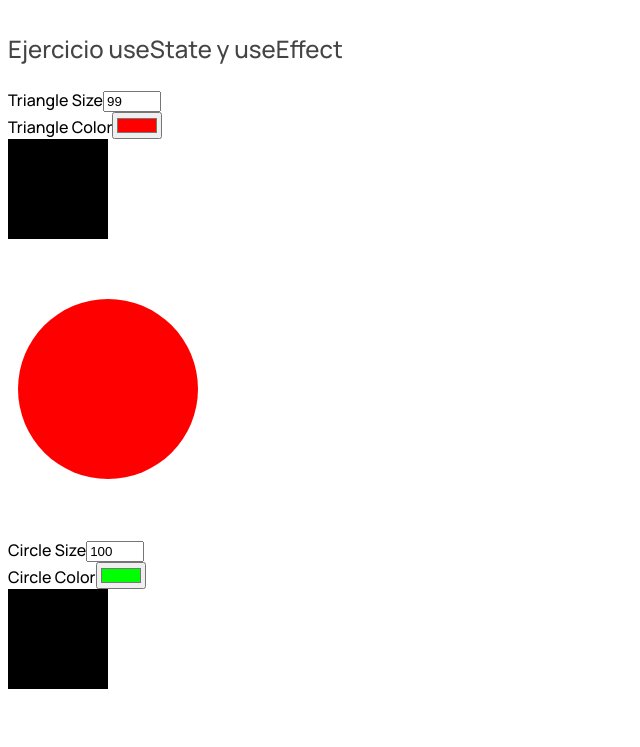
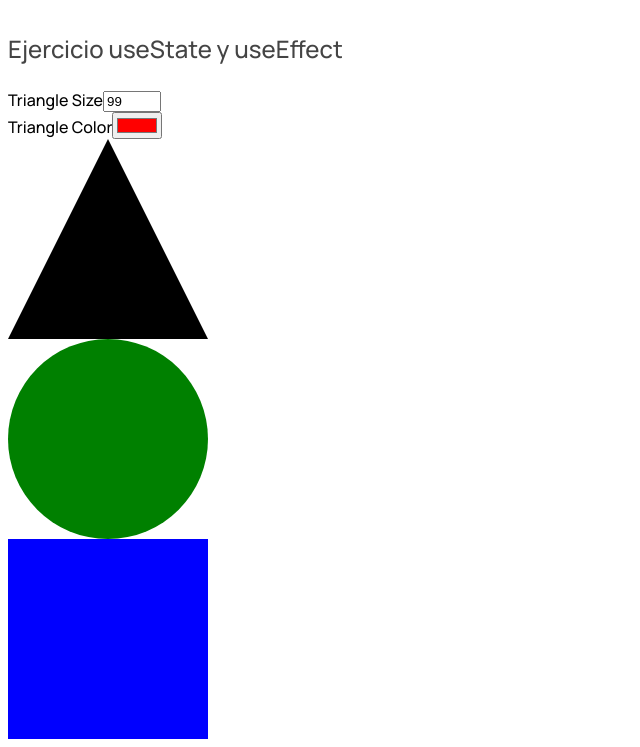
Before and after one commit to eliashz/ReactAvanzado-Modulo2, a React (Vite) app: page / in a window 1280 px wide. Shown: the top 747 px of the page, without its empty margins (0-640 px from the left). Built offline with nearby package versions, Linux system fonts and the light colour scheme.

Commit message:
shapes done

```diff
--- a/src/components/atoms/Circle.jsx
+++ b/src/components/atoms/Circle.jsx
@@ -2,8 +2,8 @@ import React from 'react'
 
 const Circle = () => {
   return (
-    <svg viewBox='0 0 100 100' width='200'>
-      <circle fill='red' cx='50' cy='50' r='45' />
+    <svg height='200' width='200'>
+      <circle cx='100' cy='100' r='100' fill='green' />
     </svg>
   )
 }
--- a/src/components/atoms/Square.jsx
+++ b/src/components/atoms/Square.jsx
@@ -2,8 +2,8 @@ import React from 'react'
 
 const Square = () => {
   return (
-    <svg>
-      <rect width='100' height='100' />
+    <svg width='200' height='200'>
+      <rect width='200' height='200' fill='blue' />
     </svg>
   )
 }
--- a/src/components/atoms/Triangle.jsx
+++ b/src/components/atoms/Triangle.jsx
@@ -2,8 +2,8 @@ import React from 'react'
 
 const Triangle = () => {
   return (
-    <svg>
-
+    <svg height='200' width='200'>
+      <path d='M100 0 L0 200 L200 200 Z' />
     </svg>
   )
 }
--- a/src/components/molecules/Selector.jsx
+++ b/src/components/molecules/Selector.jsx
@@ -19,8 +19,9 @@ const Selector = ({ shape, shapeSize, shapeColor, setFigures, figures }) => {
         {shape} Color
         <Input type='color' setValue={setColor} value={color}></Input>
       </Label>
-      <Square shape={shape} shapeSize={size} shapeColor={color} />
-      <Circle shape={shape} shapeSize={size} shapeColor={color} />
+      <Triangle shapeSize={size} shapeColor={color} />
+      <Circle shapeSize={size} shapeColor={color} />
+      <Square shapeSize={size} shapeColor={color} />
     </div>
   )
 }
```
